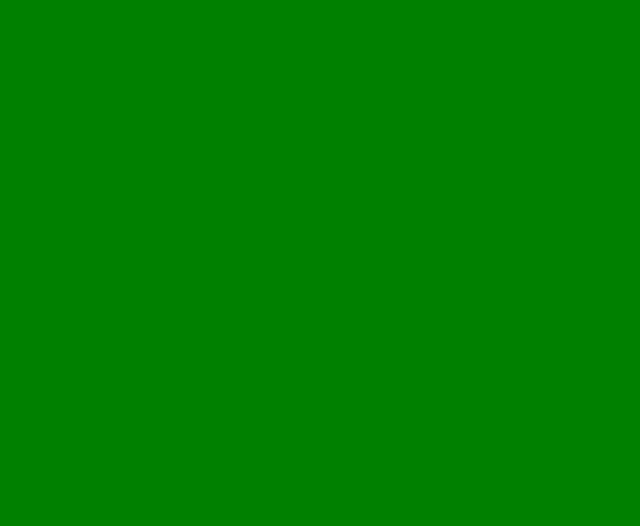
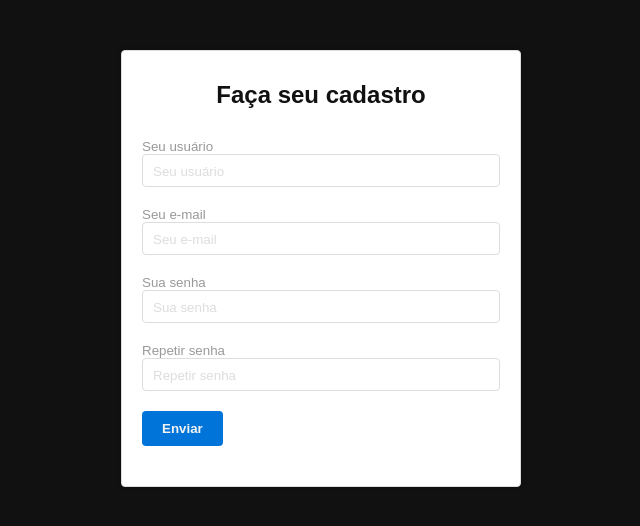
Before and after one commit to lucaschier179/curso_type-script, a website: page frontend/index.html in a window 1280 px wide. Shown: the whole page, without its empty margins (319-959 px from the left). Drawn offline with Linux system fonts and the light colour scheme.

Commit message:
aula 289 - Exercício - Arquivos HTML e CSS (01/11)

```diff
--- a/frontend/assets/css/style.css
+++ b/frontend/assets/css/style.css
@@ -1,3 +1,104 @@
+:root {
+    --dark-color: #111;
+    --light-color: #f3f3f3;
+    --medium-color: #bbb;
+    --border-color: #ddd;
+    --main-color: #0074D9;
+    --error-color: #FF4136;
+    --border-radius: 4px;
+}
+
+* {
+    margin: 0;
+    padding: 0;
+    outline: none;
+    box-sizing: border-box;
+}
+
 body {
-    background-color: green;
+    background-color: var(--dark-color);
+    font-family: sans-serif;
+    color: var(--dark-color);
 }
+
+.container {
+    display: flex;
+    align-items: center;
+    justify-content: center;
+    margin: 50px auto;
+}
+
+.form {
+    padding: 20px;
+    background: #fff;
+    width: 100%;
+    max-width: 400px;
+    box-shadow: 0 0 5px rgba(0, 0, 0, .2);
+    border-radius: var(--border-radius);
+    border: 1px solid var(--border-color);
+    margin: auto 20px;
+}
+
+.form h2 {
+    padding: 10px 0 30px;
+    text-align: center;
+}
+
+.form .form-fields {
+    margin: 0 0 20px;
+}
+
+.form label {
+    display: block;
+    font-size: 10pt;
+    color: #999;
+}
+
+::placeholder {
+    color: #ddd;
+    font-size: 10pt;
+}
+
+.form input[type] {
+    width: 100%;
+    border: 1px solid var(--border-color);
+    font-size: 18px;
+    padding: 5px 10px;
+    border-radius: var(--border-radius);
+    transition: border 300ms ease-in-out;
+}
+
+.form input[type]:focus {
+    border-color: var(--medium-color);
+}
+
+.form button {
+    border: none;
+    background: var(--main-color);
+    padding: 10px 20px;
+    cursor: pointer;
+    font-weight: 700;
+    color: var(--light-color);
+    border-radius: var(--border-radius);
+    transition: filter 300ms ease-in-out;
+}
+
+.form button:hover {
+    filter: brightness(80%);
+}
+
+.form .error-message {
+    font-size: 9pt;
+    padding: 5px 0;
+    color: var(--error-color);
+    font-style: italic;
+    display: none;
+}
+
+.form .show-error-message .error-message {
+    display: block;
+}
+
+.form .show-error-message input[type] {
+    border-color: var(--error-color);
+}
--- a/frontend/index.html
+++ b/frontend/index.html
@@ -1,14 +1,42 @@
 <!DOCTYPE html>
 <html lang="pt-BR">
+
 <head>
     <meta charset="UTF-8">
-    <meta http-equiv="X-UA-Compatible" content="IE=edge">
     <meta name="viewport" content="width=device-width, initial-scale=1.0">
-    <title>Document</title>
+    <title>Faça seu registro</title>
     <link rel="stylesheet" href="assets/css/style.css">
 </head>
+
 <body>
-
+    <div class="container">
+        <form action="" id="form" class="form">
+            <h2>Faça seu cadastro</h2>
+            <div class="form-fields">
+                <label for="username">Seu usuário</label>
+                <input type="text" name="username" class="username" id="username" placeholder="Seu usuário">
+                <span class="error-message">Campo inválido por algum motivo qualquer</span>
+            </div>
+            <div class="form-fields">
+            <label for="email">Seu e-mail</label>
+            <input type="email" name="email" class="email" id="email" placeholder="Seu e-mail">
+            <span class="error-message">Campo inválido por algum motivo qualquer</span>
+            </div>
+            <div class="form-fields">
+                <label for="username">Sua senha</label>
+                <input type="password" name="password" class="password" id="password" placeholder="Sua senha">
+                <span class="error-message">Campo inválido por algum motivo qualquer</span>
+            </div>
+            <div class="form-fields">
+            <label for="username">Repetir senha</label>
+            <input type="password" name="password2" class="password2" id="password2" placeholder="Repetir senha">
+            <span class="error-message">Campo inválido por algum motivo qualquer</span>
+            </div>
+            <div class="form-fields">
+                <button type="submit">Enviar</button>
+            </div>
+        </form>
+    </div>
     <script src="assets/js/bundle.js"></script>
 </body>
 </html>
```
